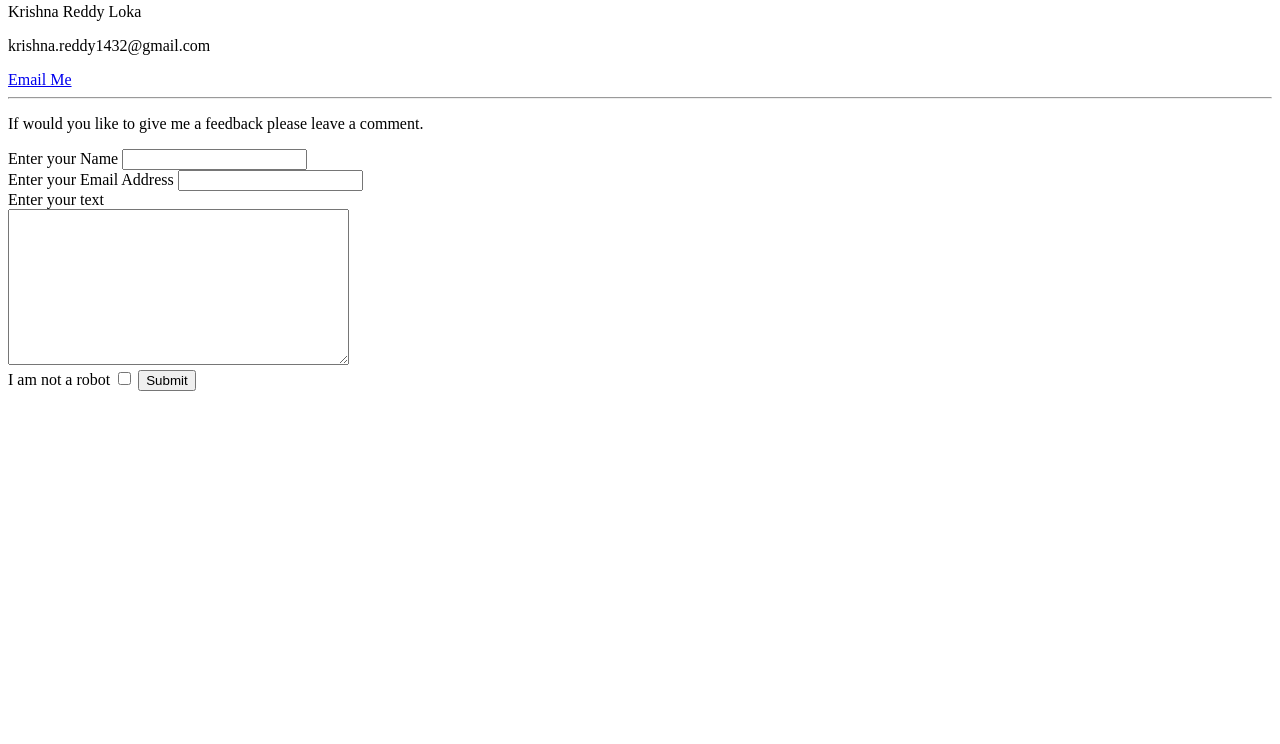
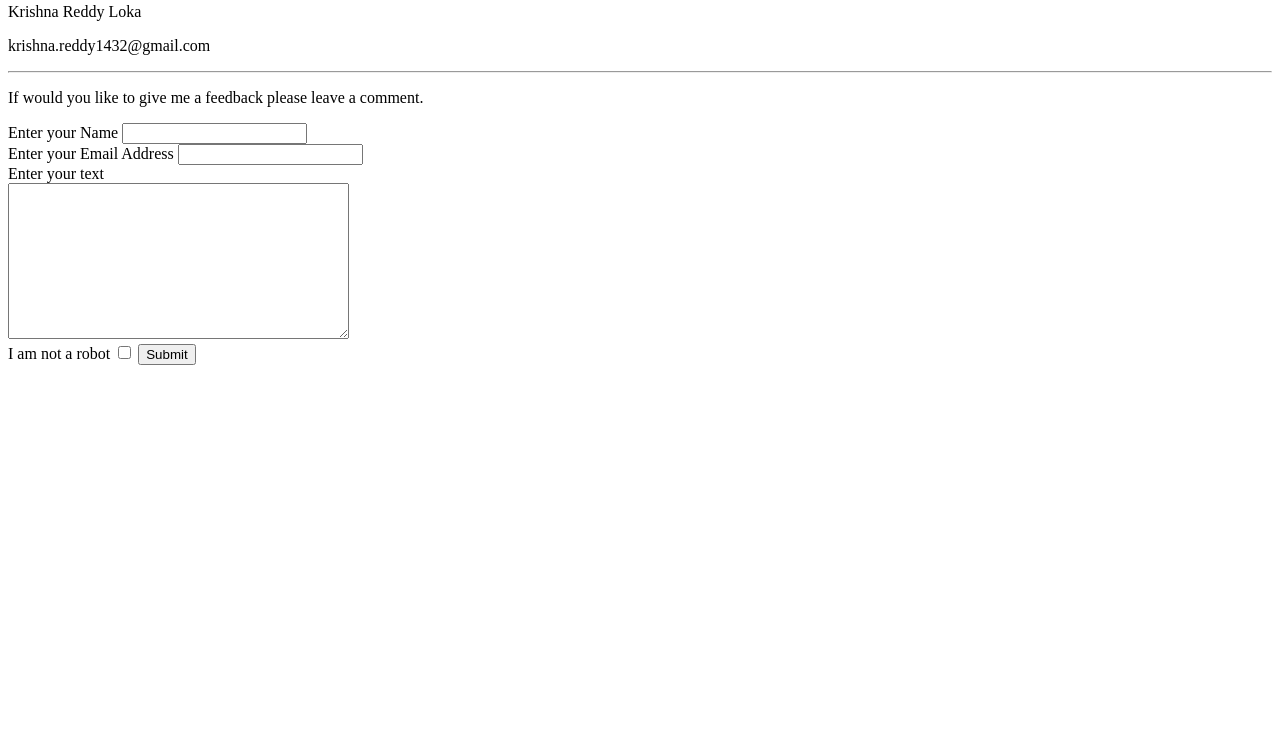
Before and after one commit to Rama1432/Directlinks, a plain HTML site: page contact-me.html in a window 1280 px wide. Shown: the part 56-800 px from the top of the page. Drawn offline with Linux system fonts and the light colour scheme.

Commit message:
Update contact-me.html

```diff
--- a/contact-me.html
+++ b/contact-me.html
@@ -8,7 +8,6 @@
     <h3>Contact Me</h3>
     <p>Krishna Reddy Loka</p>
     <p>krishna.reddy1432@gmail.com</p>
-    <a href="mailto:krishna.reddy1432@gmail.com">Email Me</a>
     <hr>
     <p>
       If would you like to give me a feedback please leave a comment.
```
